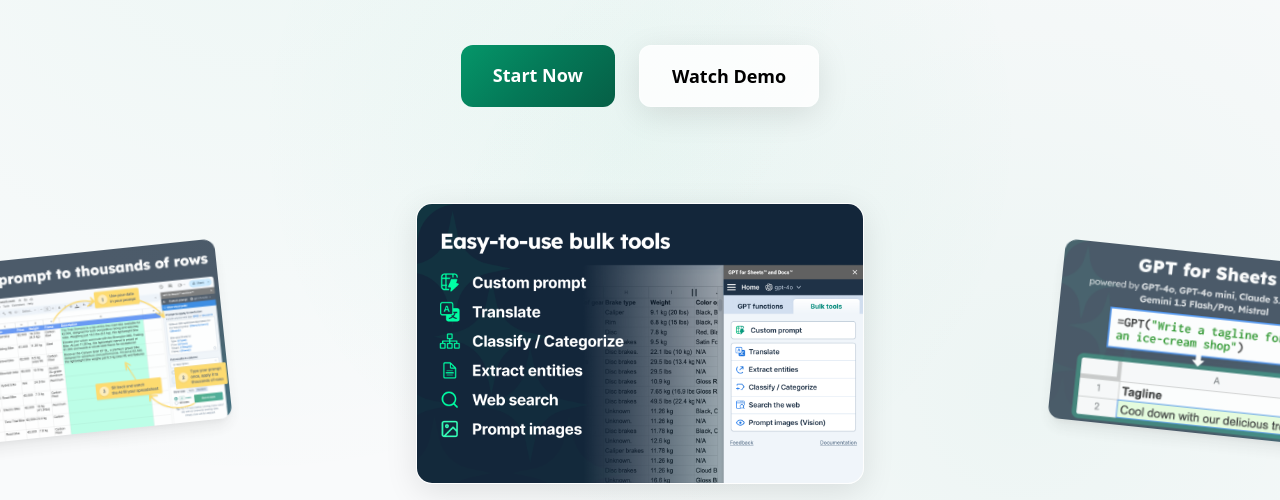
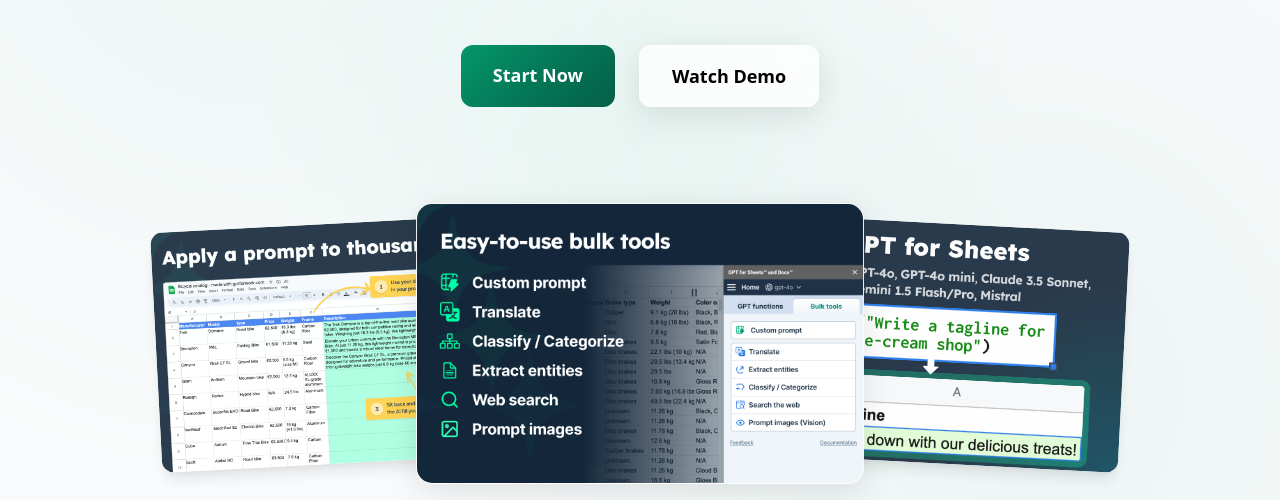
Before and after one commit to martvion/sheetpro, a plain HTML site: page index.html in a window 1280 px wide. Shown: the part 300-800 px from the top of the page. Drawn offline with nearby package versions, Linux system fonts and the light colour scheme.

Commit message:
Add files via upload

```diff
--- a/index.html
+++ b/index.html
@@ -1,12 +1,14 @@
 <!DOCTYPE html>
 <html lang="en">
 <head>
+    <!-- Métadonnées et liens vers les styles -->
     <meta charset="UTF-8">
     <meta name="viewport" content="width=device-width, initial-scale=1.0">
     <title>SheetPro - Connect ChatGPT to Google Sheets</title>
     <link href="https://cdnjs.cloudflare.com/ajax/libs/tailwindcss/2.2.19/tailwind.min.css" rel="stylesheet">
     <link rel="stylesheet" href="https://cdnjs.cloudflare.com/ajax/libs/animate.css/4.1.1/animate.min.css"/>
     <style>
+        /* Styles personnalisés */
         .gradient {
             background: linear-gradient(135deg, #059669 0%, #047857 50%, #065f46 100%);
         }
@@ -99,14 +101,43 @@
             width: 100%;
         }
         .screenshot-container {
+            position: relative;
             perspective: 1000px;
         }
         .screenshot-main {
             transform: rotateX(5deg);
             transition: transform 0.3s ease;
+            position: relative;
+            z-index: 3;
         }
         .screenshot-container:hover .screenshot-main {
             transform: rotateX(0deg);
+        }
+        .screenshot-container .screenshot-side {
+            position: absolute;
+            top: 50%;
+            transform: translateY(-50%);
+            width: 24rem;
+            opacity: 0.9;
+            transition: transform 0.3s ease, opacity 0.3s ease;
+            z-index: 2;
+        }
+        .screenshot-container .screenshot-left {
+            left: 42%;
+            transform: translate(-100%, -50%) rotate(-3deg);
+        }
+        .screenshot-container .screenshot-right {
+            left: 58%;
+            transform: translate(0%, -50%) rotate(3deg);
+        }
+        /* Animation de sortie au survol */
+        .screenshot-container .screenshot-left:hover {
+            transform: translate(-120%, -50%) rotate(0deg);
+            opacity: 1;
+        }
+        .screenshot-container .screenshot-right:hover {
+            transform: translate(20%, -50%) rotate(0deg);
+            opacity: 1;
         }
         .faq-item {
             transition: all 0.3s ease;
@@ -124,6 +155,12 @@
             max-height: 200px;
             opacity: 1;
             padding: 1rem;
+        }
+        .faq-icon {
+            transition: transform 0.3s ease;
+        }
+        .faq-item.active .faq-icon {
+            transform: rotate(180deg);
         }
         .contact-button {
             position: relative;
@@ -147,15 +184,6 @@
         }
         .footer-link:hover {
             color: #10B981;
-        }
-        .faq-icon {
-            transition: transform 0.3s ease;
-        }
-        .faq-answer {
-            display: none;
-        }
-        .faq-item.active .faq-answer {
-            display: block;
         }
     </style>
 </head>
@@ -220,12 +248,12 @@
                     <img
                         src="screen2.png"
                         alt="Feature Preview 1"
-                        class="absolute top-1/2 -left-20 transform -translate-y-1/2 -rotate-6 rounded-xl shadow-lg w-72 opacity-75 hover:opacity-100 transition-all duration-300 hover:scale-105"
+                        class="screenshot-side screenshot-left rounded-xl shadow-lg"
                     />
                     <img
                         src="screen3.png"
                         alt="Feature Preview 2"
-                        class="absolute top-1/2 -right-20 transform -translate-y-1/2 rotate-6 rounded-xl shadow-lg w-72 opacity-75 hover:opacity-100 transition-all duration-300 hover:scale-105"
+                        class="screenshot-side screenshot-right rounded-xl shadow-lg"
                     />
                 </div>
             </div>
@@ -406,11 +434,7 @@
         document.querySelectorAll('.faq-item button').forEach(button => {
             button.addEventListener('click', () => {
                 const faqItem = button.parentElement;
-                const answer = faqItem.querySelector('div');
-                const icon = button.querySelector('svg');
-
-                answer.classList.toggle('hidden');
-                icon.classList.toggle('rotate-180');
+                faqItem.classList.toggle('active');
             });
         });
     </script>
```
